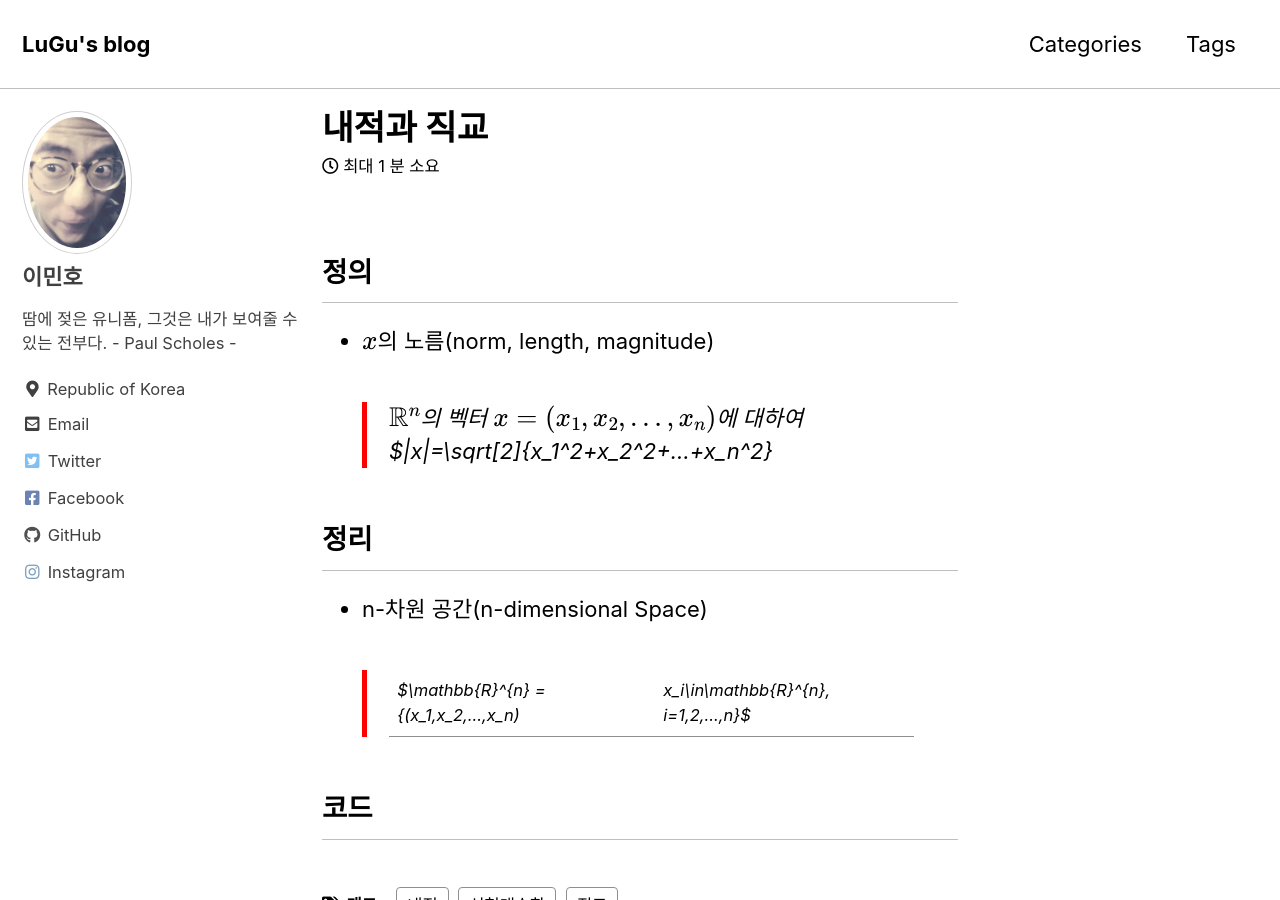
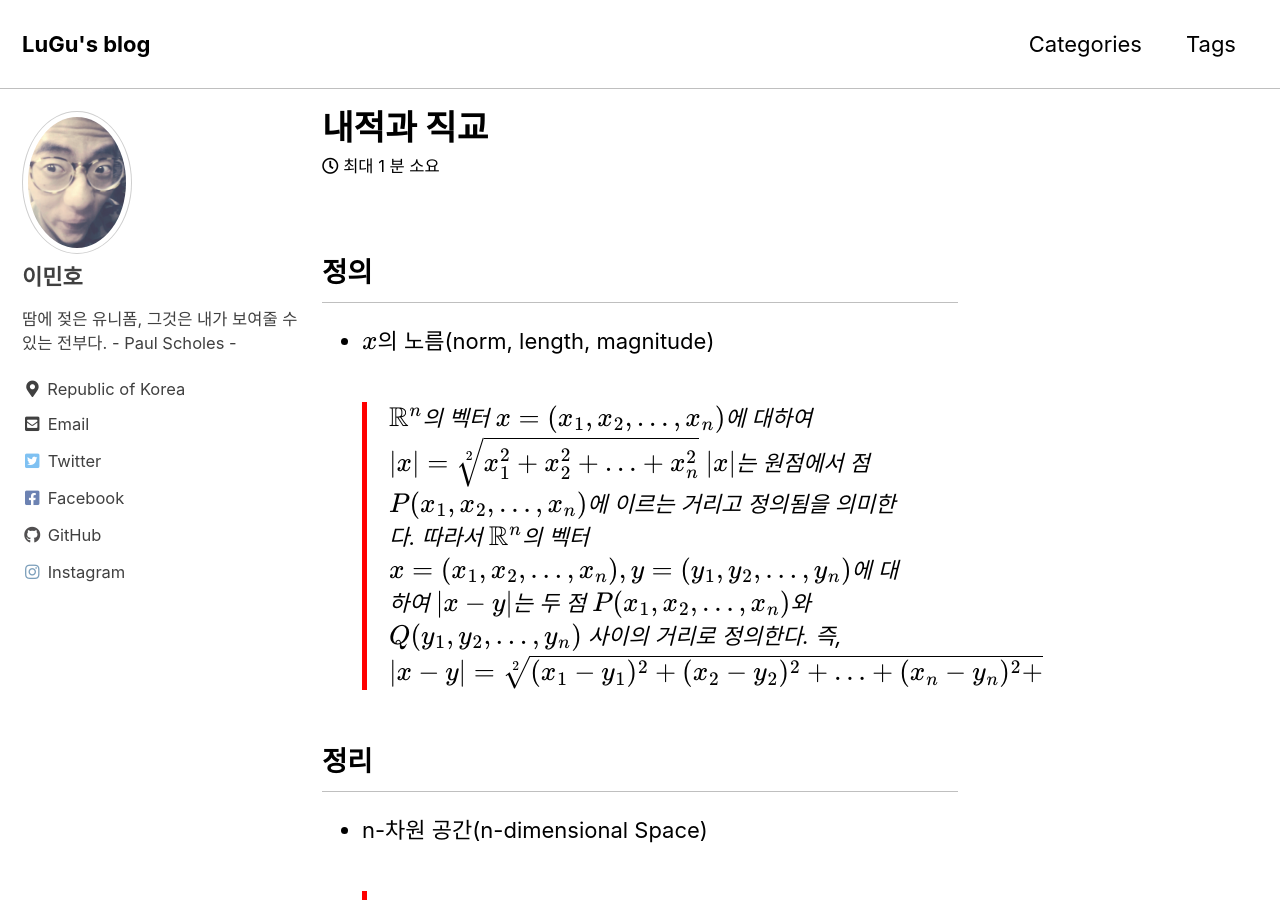
Before and after one commit to DSLuGu/DSLuGu.github.io, a Jekyll site: the page built from _posts/2020-09-09-내적과직교.md, in a window 1280 px wide and 900 px high. Built offline with Jekyll 4.4.1, drawn with Linux system fonts in a browser that asks for light colours; cached includes are drawn as plain includes; formulas are drawn with MathJax 3.

Commit message:
Posting  내적과 직교

```diff
--- a/_posts/2020-09-09-내적과직교.md
+++ b/_posts/2020-09-09-내적과직교.md
@@ -17,7 +17,10 @@ last_modified_at: 2020-09-10T12:00:00+09:00
 ## 정의
 
 - $x$의 노름(norm, length, magnitude)
-    > $\mathbb{R}^{n}$의 벡터 $x=(x_1,x_2,...,x_n)$에 대하여 $\|x\|=\sqrt[2]{x_1^2+x_2^2+...+x_n^2}
+    > $\mathbb{R}^{n}$의 벡터 $x=(x_1,x_2,...,x_n)$에 대하여 $\|x\|=\sqrt[2]{x_1^2+x_2^2+...+x_n^2}$
+    > $\|x\|$는 원점에서 점 $P(x_1,x_2,...,x_n)$에 이르는 거리고 정의됨을 의미한다.
+    > 따라서 $\mathbb{R}^{n}$의 벡터 $x=(x_1,x_2,...,x_n), y=(y_1,y_2,...,y_n)$에 대하여 $\|x-y\|$는 두 점 $P(x_1,x_2,...,x_n)$와 $Q(y_1,y_2,...,y_n)$ 사이의 거리로 정의한다.
+    > 즉, $\|x-y\|=\sqrt[2]{(x_1-y_1)^2+(x_2-y_2)^2+...+(x_n-y_n)^2+}$
 
 ## 정리
 
```
